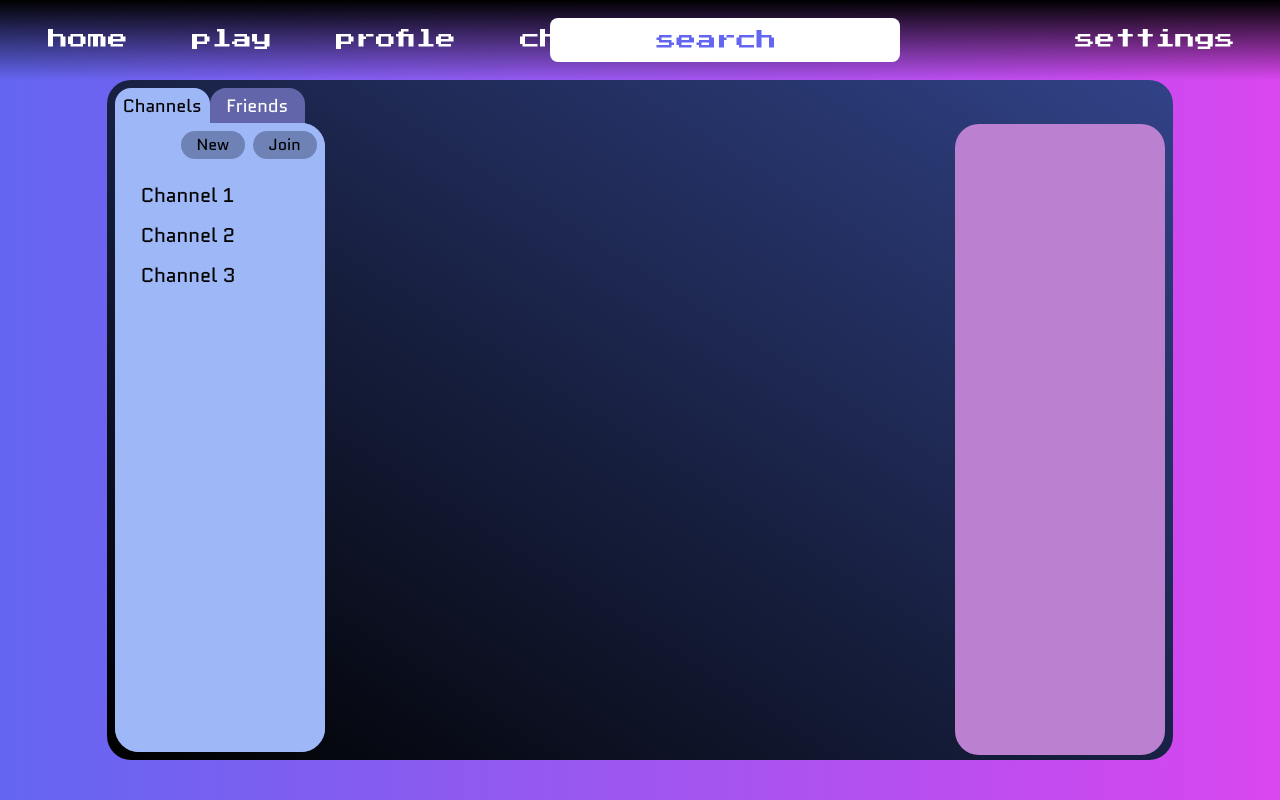
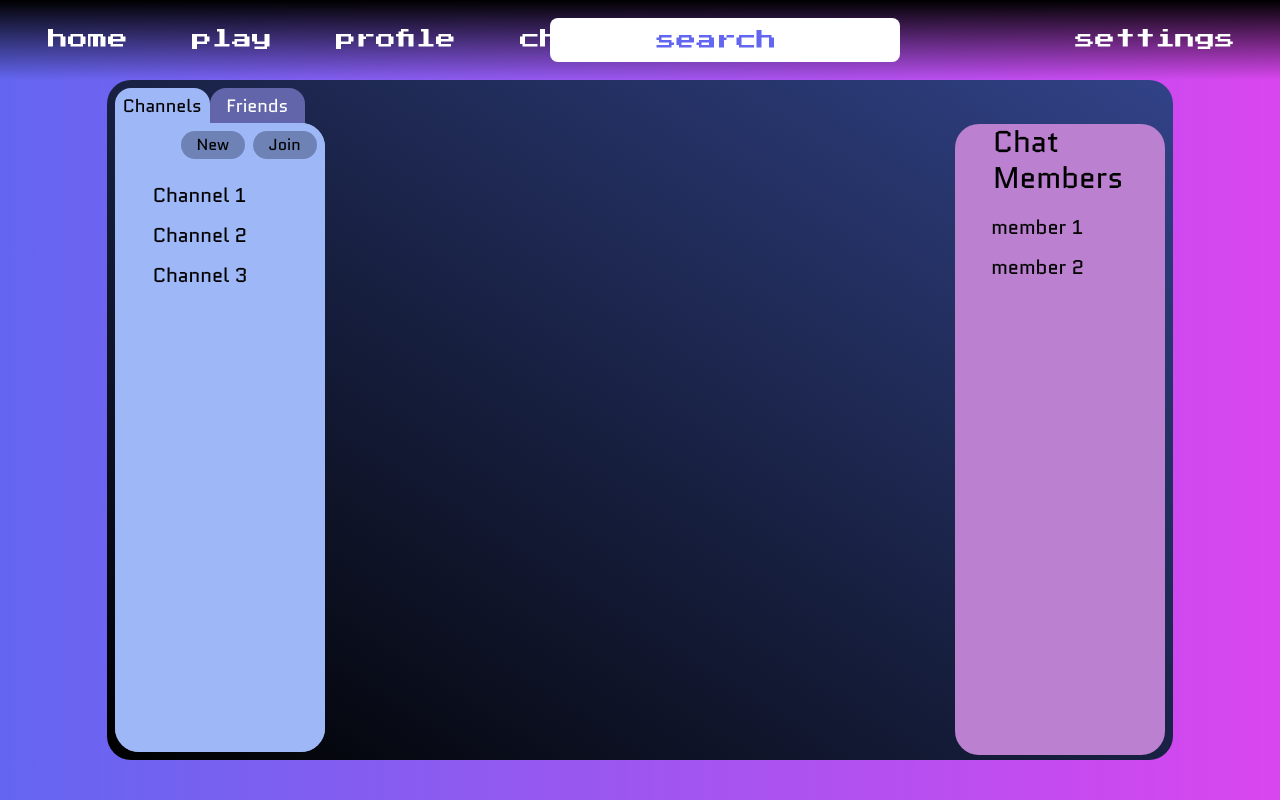
Before and after one commit to JazilS/ft_transcendence, a Next.js app in the folder app/frontend/: page /chat in a window 1280 px wide. Built offline with nearby package versions, Linux system fonts and the light colour scheme.

Commit message:
chat members added

```diff
--- a/app/frontend/app/chat/page.tsx
+++ b/app/frontend/app/chat/page.tsx
@@ -10,6 +10,8 @@ import ChannelBar from "@/components/ChannelList";
 import Friendsbar from "@/components/FriendsBar";
 import SwitchChat from "@/components/ChatSwitch";
 import ChoseChat from "@/components/ChatBar";
+import ChatMembers from "@/components/ChatMembers";
+import { quantico } from "@/models/FontModel";
 
 
 export default function HomePage() {
@@ -20,10 +22,10 @@ export default function HomePage() {
 		<div className="bg-gradient-to-r from-indigo-500 to-fuchsia-500 h-[100vh]">
 			<MyHeader />
 			<div className="flex justify-center h-[85%] ">
-				<div className="flex flex-row h-full w-5/6 bg-gradient-to-tr from-black to-[#314287] rounded-3xl p-2">
+				<div className={`flex flex-row h-full w-5/6 bg-gradient-to-tr from-black to-[#314287] rounded-3xl p-2 ${quantico.className}`}>
 					<ChoseChat isChan={isChan} setIsChan={setIsChan}/>
 					<div className="h-full w-[60%] p-2 "></div>
-					<div className="h-[95%] mt-9 w-[20%] bg-[#BC80D0] rounded-3xl"></div>
+					<ChatMembers members={['member 1', 'member 2']}/>
 				</div>
 			</div>
 			{/* <Button variant='default' size='default' isLoading={false} disabled={false} >Button</ Button> */}
--- a/app/frontend/components/Button.tsx
+++ b/app/frontend/components/Button.tsx
@@ -13,7 +13,7 @@ const buttonVariants = cva(
 		variants: {
 			variant: {
 				default: 'bg-green-900 text-white hover:bg-slate-800',
-				channel: 'bg-transparant hover:bg-[#6E82B6] active:bg-[#596a94] p-1.5 text-xl',
+				channel: 'bg-transparant p-1.5 text-xl rounded-full',
 				rounded: 'bg-[#6E82B6] justify-center items-center rounded-full hover:bg-[#53648f] hover:text-gray-300 ',
 				chatSwitch: 'justify-center rounded-t-2xl text-lg'
 			},
--- a/app/frontend/components/ChannelList.tsx
+++ b/app/frontend/components/ChannelList.tsx
@@ -3,7 +3,7 @@
 import {useState, useEffect} from "react";
 import Button from "./Button";
 import { quantico } from "@/models/FontModel";
-import '../style/ChannelList.css'
+// import '../style/ChannelList.css'
 
 export interface Channel {
 	 name: string,
@@ -35,7 +35,7 @@ export default function ChannelBar() {
 
 	return (
 		<div className={`h-[95%] w-full rounded-r-3xl rounded-bl-3xl bg-[#9EB7F6]`}>
-			<div className={`h-full w-full flex flex-col space-y-2 items-start ${quantico.className} rounded-3xl bg-[#9EB7F6]`}>
+			<div className={`h-full w-full flex flex-col space-y-2 items-start rounded-3xl bg-[#9EB7F6]`}>
 				<div className="flex flex-row items-center w-full justify-end space-x-2 p-2">
 					<Button className="active:scale-95" variant={'rounded'} size={'h_7_w_16'}>
 						New
@@ -48,8 +48,8 @@ export default function ChannelBar() {
 					<ul>
 						{channel.map(channel => (
 							<li key={channel.name}>
-								<Button className="hover:text-2xl" variant={'channel'} size={'channel'}>
-									<h1>{channel.name}</h1>
+								<Button className="hover:text-2xl hover:bg-[#6E82B6] active:bg-[#596a94]" variant={'channel'} size={'channel'}>
+									<h1 className="pl-8">{channel.name}</h1>
 								</Button>
 							</li>
 						))}
--- a/app/frontend/components/ChatMembers.tsx
+++ b/app/frontend/components/ChatMembers.tsx
@@ -1,2 +1,19 @@
+import Button from "./Button";
+import FadeMenu from "./FadeMenu";
+import { Channel } from "./ChannelList";
 
-export
+export default function ChatMembers({members}: {members: string[]}) {
+
+	return (
+		<div className="h-[95%] mt-9 w-[20%] bg-[#BC80D0] rounded-3xl">
+			<h1 className="text-3xl pl-[18%] pb-[5%]">Chat Members</h1>
+			<ul>
+				{members.map((member, index) => (
+					<li key={index}>
+						<FadeMenu value={member}/>
+					</li>
+				))}
+			</ul>
+		</div>
+	);
+}
--- /dev/null
+++ b/app/frontend/components/CheckBox.tsx
@@ -0,0 +1,26 @@
+import { MenuItem } from "@mui/material";
+import * as React from "react";
+import { quantico } from "@/models/FontModel";
+// import '../style/Checkbox.css'
+
+export default function CheckBoxMenuItem({ value }:{ value: string})
+{
+	const [checked, setChecked] = React.useState(false);
+
+	const handleCheckbox = () => {
+	  setChecked(!checked);
+	};
+
+	return (
+		<MenuItem onClick={handleCheckbox} className={`${quantico.className}`}>
+			<div className="flex flex-row justify-between w-full">
+				<div>
+					<span>{value}</span>
+				</div>
+				<div>
+					<input type="checkbox" checked={checked}/>
+				</div>
+			</div>
+		</MenuItem>
+	);
+};
--- /dev/null
+++ b/app/frontend/components/FadeMenu.tsx
@@ -0,0 +1,86 @@
+import * as React from "react";
+import Button from "./Button";
+import CheckBoxMenuItem from "./CheckBox";
+import Menu from "@mui/material/Menu";
+import MenuItem from "@mui/material/MenuItem";
+import Fade from "@mui/material/Fade";
+import { quantico } from "@/models/FontModel";
+import "../style/FadeMenu.css"
+
+export default function FadeMenu({ value }: { value: string }) {
+  const [anchorEl, setAnchorEl] = React.useState<null | HTMLElement>(null);
+  const open = Boolean(anchorEl);
+
+  const handleClick = (event: React.MouseEvent<HTMLElement>) => {
+    setAnchorEl(event.currentTarget);
+  };
+
+  const handleClose = () => {
+    setAnchorEl(null);
+  };
+
+  return (
+    <div>
+      <Button
+        className="hover:bg-[#f28eff] pl-9 "
+        variant={"channel"}
+        size={"channel"}
+        id="fade-button"
+        aria-controls={open ? "fade-menu" : undefined}
+        aria-haspopup="true"
+        aria-expanded={open ? "true" : undefined}
+        onClick={handleClick}
+      >
+        {value}
+      </Button>
+      <Menu
+        id="fade-menu"
+        MenuListProps={{
+          "aria-labelledby": "fade-button",
+        }}
+        anchorEl={anchorEl}
+        open={open}
+        onClose={handleClose}
+        transitionDuration={150}
+        TransitionComponent={Fade}
+        className="optionmembres ml-4"
+      >
+        <MenuItem onClick={handleClose}>
+          Profile
+        </MenuItem>
+        <MenuItem onClick={handleClose}>Send message</MenuItem>
+        <MenuItem onClick={handleClose}>Invite in game</MenuItem>
+
+      {/* le useState n'est pas bien gere pour le checkbox, Corriger ca quand on urilise les vraies donnees du back */}
+        <CheckBoxMenuItem value='block'></CheckBoxMenuItem>
+
+
+        {/* seulement si ils ne sont pas amis */}
+        <MenuItem onClick={handleClose}>Add Friend</MenuItem>
+
+        {/* ajouter ces options pour les operateurs */}
+        <MenuItem>Kick from channel</MenuItem>
+        <MenuItem>Ban from channel</MenuItem>
+        <CheckBoxMenuItem value="mute"></CheckBoxMenuItem>
+
+        {/* seulement si l'utilisateur n'est pas deja promu */}
+        <MenuItem onClick={handleClose}>Promote in channel</MenuItem>
+      </Menu>
+    </div>
+  );
+}
+
+
+// import React, { useState } from 'react';
+
+// function App() {
+
+
+//   return (
+//     <div>
+
+//     </div>
+//   );
+// }
+
+// export default App;
--- a/app/frontend/components/FriendsBar.tsx
+++ b/app/frontend/components/FriendsBar.tsx
@@ -3,7 +3,7 @@
 import {useState, useEffect} from "react";
 import Button from "./Button";
 import { quantico } from "@/models/FontModel";
-import '../style/FriendsBar.css'
+// import '../style/FriendsBar.css'
 
 export interface Friends {
 	 name: string,
@@ -35,7 +35,7 @@ export default function Friendsbar() {
 
 	return (
 		<div className={`h-[95%] w-full  rounded-r-3xl rounded-bl-3xl bg-[#9EB7F6]`}>
-			<div className={`h-full w-full flex flex-col space-y-2 items-start ${quantico.className} rounded-3xl bg-[#6265A9]`}>
+			<div className={`h-full w-full flex flex-col space-y-2 items-start rounded-3xl bg-[#6265A9]`}>
 				<div className="flex flex-row items-center w-full justify-end space-x-2 p-2">
 					<Button className="active:scale-95 pb-1 bg-[#767ac9] text-white text-2xl hover:bg-violet-200 hover:text-black" variant={'rounded'} size={'square'}>
 						+
@@ -45,7 +45,7 @@ export default function Friendsbar() {
 					<ul>
 						{friends.map(friends => (
 							<li key={friends.name}>
-								<Button className="hover:text-2xl text-white hover:bg-[#767ac9] active:bg-[#858ae6]" variant={'channel'} size={'channel'}>
+								<Button className="hover:text-2xl text-white hover:bg-[#767ac9] active:bg-[#858ae6] " variant={'channel'} size={'channel'}>
 									<h1 className="pl-8">{friends.name}</h1>
 								</Button>
 							</li>
--- a/app/frontend/package.json
+++ b/app/frontend/package.json
@@ -12,6 +12,7 @@
     "@emotion/react": "^11.11.3",
     "@emotion/styled": "^11.11.0",
     "@fontsource/roboto": "^5.0.8",
+    "@mui/icons-material": "^5.15.8",
     "@mui/material": "^5.15.5",
     "class-variance-authority": "^0.7.0",
     "clsx": "^2.1.0",
--- /dev/null
+++ b/app/frontend/style/Checkbox.css
@@ -0,0 +1,3 @@
+.checkBox input {
+	background-color: #1E293B;
+}
--- /dev/null
+++ b/app/frontend/style/FadeMenu.css
@@ -0,0 +1,22 @@
+.optionmembres li:hover {
+	background-color: #374c6e;
+	border-radius: 20px;
+}
+
+.optionmembres li:active {
+	scale: 0.95;
+}
+
+.optionmembres li {
+	color: white;
+
+}
+
+.optionmembres ul {
+	background-color: #1E293B;
+	/* border-radius: 15px; */
+}
+
+* {
+	/* border: solid 1px red; */
+}
```
Also changed, not shown: 1 other file (tests, documents, lock files or other folders).
